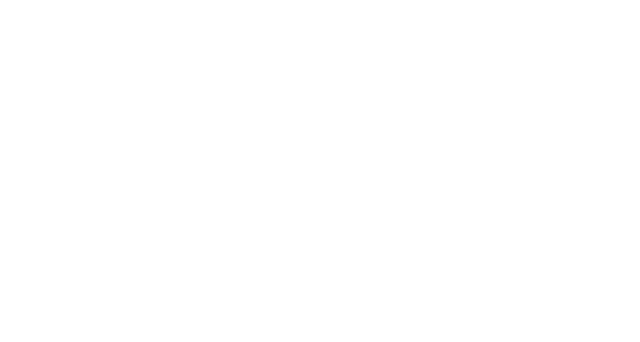
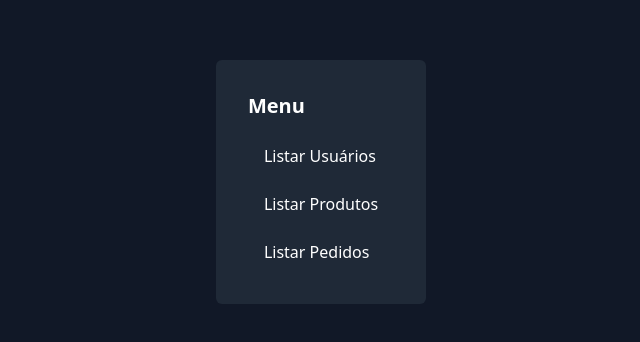
Before and after one commit to Igorgll/4bits-frontend, a React (Vite) app: page /home in a window 1280 px wide. Before the commit this address had no page. Shown: the part 218-560 px from the top of the page, without its empty margins (319-959 px from the left). Built offline with nearby package versions, Linux system fonts and the light colour scheme.

Commit message:
Componente Home

```diff
--- a/src/App.tsx
+++ b/src/App.tsx
@@ -3,6 +3,7 @@ import LoginForm from "./components/LoginForm";
 import SignUpForm from "./components/SignUpForm";
 import "./index.css";
 import ListUsers from "./components/ListUsers";
+import Home from "./components/Home";
 
 export default function App() {
   const redirectToLogin = () => {
@@ -19,6 +20,7 @@ export default function App() {
         <Route path="/" element={<SignUpForm redirectToLogin={redirectToLogin} />} />
         <Route path="/login" element={<LoginForm redirectToListUsers={redirectToListUsers} />} />
         <Route path="/listUsers" element={<ListUsers />}  />
+        <Route path="/home" element={<Home />}  />
       </Routes>
     </Router>
   );
--- /dev/null
+++ b/src/components/Home.tsx
@@ -0,0 +1,39 @@
+import { Link } from "react-router-dom";
+
+const Home = () => {
+  return (
+    <div className="flex justify-center items-center h-screen bg-gray-900">
+      <div className="bg-gray-800 p-8 rounded-md">
+        <h1 className="text-white text-xl font-bold mb-4">Menu</h1>
+        <ul className="space-y-2">
+          <li>
+            <Link
+              to="/listUsers"
+              className="text-white hover:bg-gray-700 px-4 py-2 rounded-md block"
+            >
+              Listar Usuários
+            </Link>
+          </li>
+          <li>
+            <Link
+              to="#"
+              className="text-white hover:bg-gray-700 px-4 py-2 rounded-md block"
+            >
+              Listar Produtos
+            </Link>
+          </li>
+          <li>
+            <Link
+              to="#"
+              className="text-white hover:bg-gray-700 px-4 py-2 rounded-md block"
+            >
+              Listar Pedidos
+            </Link>
+          </li>
+        </ul>
+      </div>
+    </div>
+  );
+};
+
+export default Home;
--- a/src/components/ListUsers.tsx
+++ b/src/components/ListUsers.tsx
@@ -44,6 +44,7 @@ const ListUsers = () => {
               <th className="px-4 py-2 text-white">Email</th>
               <th className="px-4 py-2 text-white">Admin</th>
               <th className="px-4 py-2 text-white">Ativo</th>
+              <th className="px-4 py-2 text-white">Alterar Usuário</th>
             </tr>
           </thead>
           <tbody>
@@ -61,6 +62,7 @@ const ListUsers = () => {
                     <div className="relative w-11 h-6 bg-gray-200 peer-focus:outline-none peer-focus:ring-4 peer-focus:ring-blue-300 dark:peer-focus:ring-blue-800 rounded-full peer dark:bg-gray-700 peer-checked:after:translate-x-full rtl:peer-checked:after:-translate-x-full peer-checked:after:border-white after:content-[''] after:absolute after:top-[2px] after:start-[2px] after:bg-white after:border-gray-300 after:border after:rounded-full after:w-5 after:h-5 after:transition-all dark:border-gray-600 peer-checked:bg-blue-600"></div>
                   </label>
                 </td>
+                <td className="border px-4 py-2 text-white">Alterar</td>
               </tr>
             ))}
           </tbody>
--- a/src/components/LoginForm.tsx
+++ b/src/components/LoginForm.tsx
@@ -37,7 +37,7 @@ const LoginForm: React.FC<LoginFormProps> = ({ redirectToListUsers }) => {
   };
 
   if (redirect) {
-    return <Navigate to="/listUsers" />;
+    return <Navigate to="/home" />;
   }
 
   return (
```
